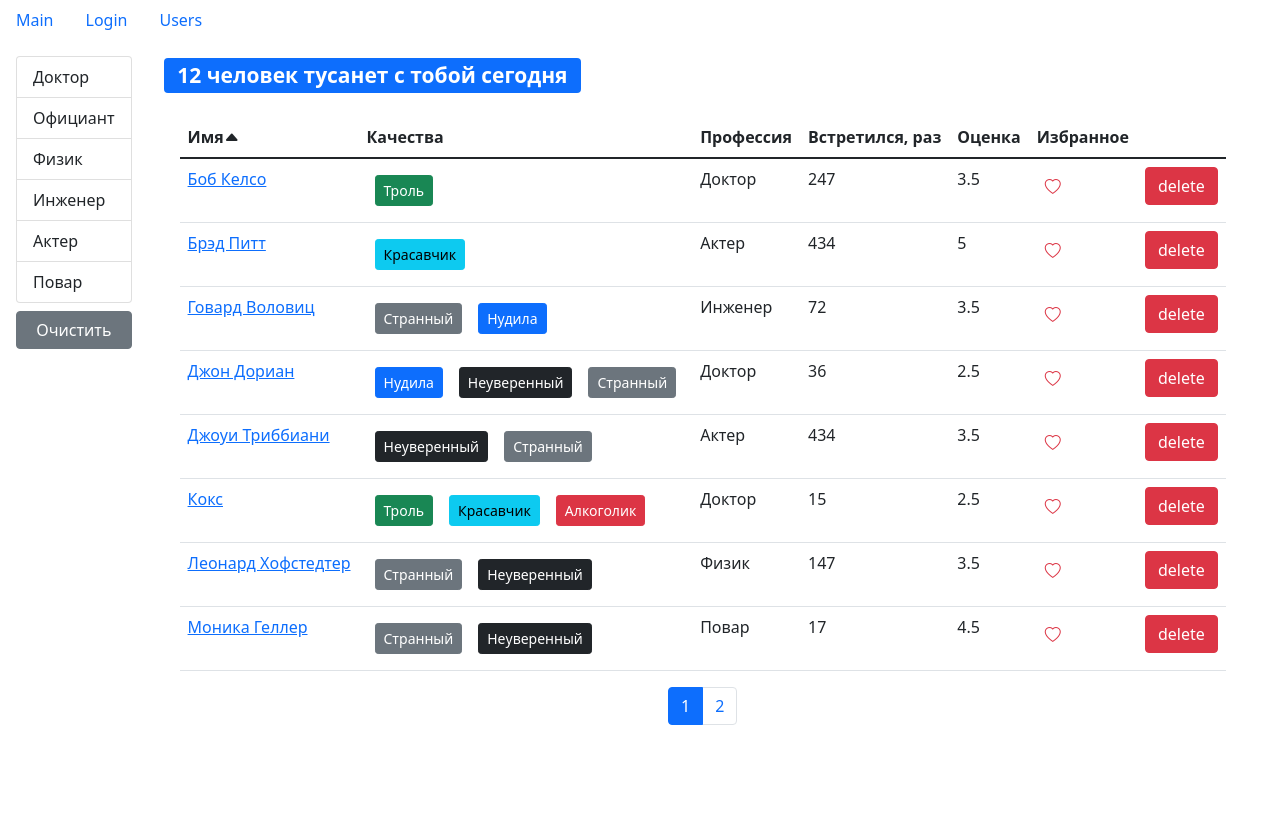
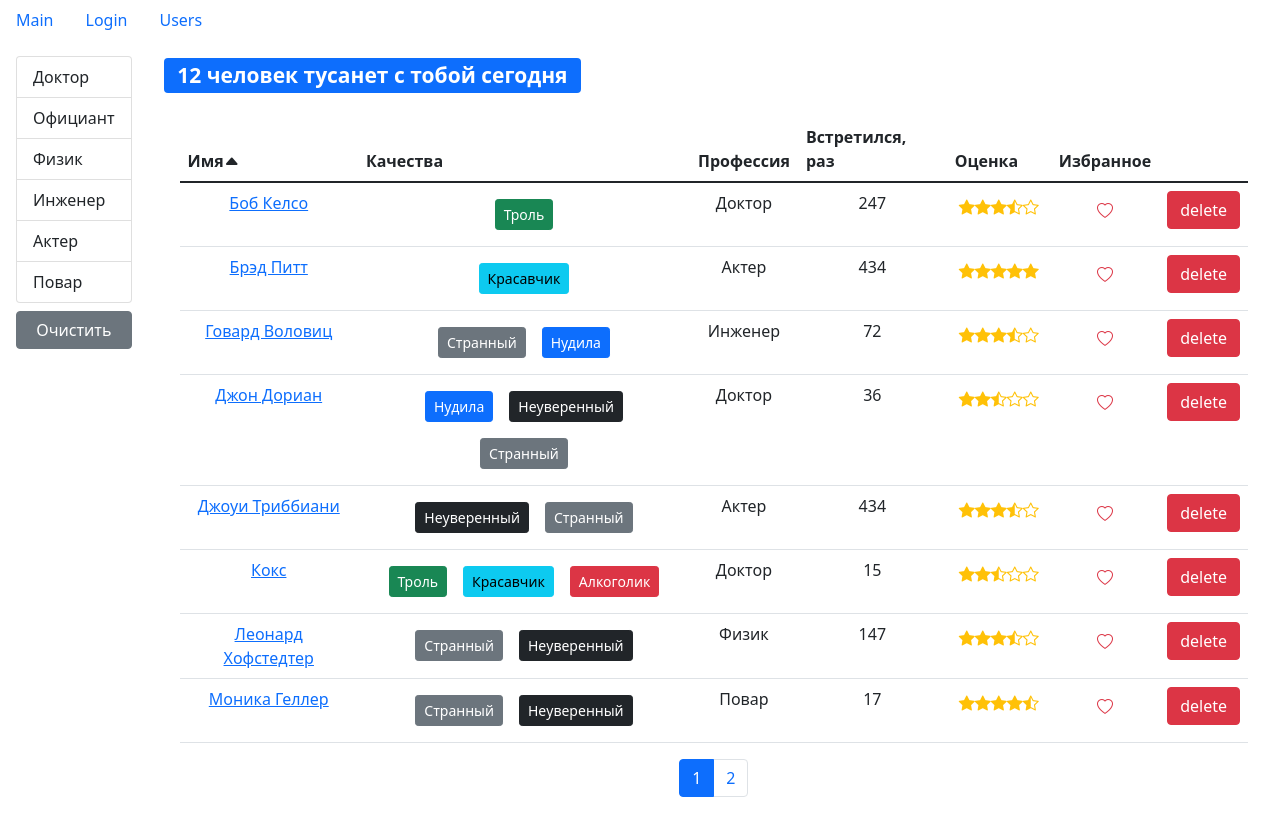
Before and after one commit to Alex-g-h/fast-company, a React (Create React App) app: page /users in a window 1280 px wide. Shown: the top 836 px of the page. Before the commit the page ends 800 px from the top, so only its background shows below. Built offline with nearby package versions, Linux system fonts and the light colour scheme.

Commit message:
Rating with stars

```diff
--- /dev/null
+++ b/src/app/components/rateOne.jsx
@@ -0,0 +1,20 @@
+import React from "react";
+import PropTypes from "prop-types";
+
+const RateOne = ({ rate }) => {
+  let rateClass = "bi text-warning bi-star"; // equal to (rate <= 0.0)
+
+  if (rate >= 1.0) {
+    rateClass += "-fill";
+  } else if (rate >= 0.5) {
+    rateClass += "-half";
+  }
+
+  return <i className={rateClass}></i>;
+};
+
+RateOne.propTypes = {
+  rate: PropTypes.number.isRequired
+};
+
+export default RateOne;
--- /dev/null
+++ b/src/app/components/rating.jsx
@@ -0,0 +1,21 @@
+import React from "react";
+import RateOne from "./rateOne";
+import PropTypes from "prop-types";
+
+const Rating = ({ rating }) => {
+  return (
+    <div className="d-flex p-1 flex-row">
+      <RateOne rate={rating} />
+      <RateOne rate={rating - 1} />
+      <RateOne rate={rating - 2} />
+      <RateOne rate={rating - 3} />
+      <RateOne rate={rating - 4} />
+    </div>
+  );
+};
+
+Rating.propTypes = {
+  rating: PropTypes.number.isRequired
+};
+
+export default Rating;
--- a/src/app/components/tableBody.jsx
+++ b/src/app/components/tableBody.jsx
@@ -18,7 +18,7 @@ const TableBody = ({ data, columns }) => {
       {data.map((item) => (
         <tr key={item._id}>
           {Object.keys(columns).map((column) => (
-            <td key={column}>{renderContent(item, column)}</td>
+            <td key={column} align="center">{renderContent(item, column)}</td>
           ))}
         </tr>
       ))}
--- a/src/app/components/userInfo.jsx
+++ b/src/app/components/userInfo.jsx
@@ -3,6 +3,7 @@ import PropTypes from "prop-types";
 import api from "../api";
 import Quality from "./quality";
 import { useHistory } from "react-router-dom";
+import Rating from "./rating";
 
 const UserInfo = ({ id }) => {
   const [user, setUser] = useState();
@@ -24,8 +25,8 @@ const UserInfo = ({ id }) => {
           <Quality key={quality._id} {...quality} />
         ))}
       </div>
-      <p>completedMeetings: {completedMeetings}</p>
-      <h3>Rate: {rate}</h3>
+      <p>Встретился, раз: {completedMeetings}</p>
+      <Rating key={id} rating={rate} />
       <button
         className="btn btn-secondary mt-2"
         onClick={() => {
--- a/src/app/components/usersTable.jsx
+++ b/src/app/components/usersTable.jsx
@@ -4,6 +4,7 @@ import BookMark from "./bookmark";
 import QualitiesList from "./qualitiesList";
 import Table from "./table";
 import { Link } from "react-router-dom";
+import Rating from "./rating";
 
 const UsersTable = ({
   users,
@@ -14,14 +15,22 @@ const UsersTable = ({
   ...rest
 }) => {
   const columns = {
-    name: { path: "name", name: "Имя", component: (user) => <Link to={`/users/${user._id}`}>{ user.name }</Link> },
+    name: {
+      path: "name",
+      name: "Имя",
+      component: (user) => <Link to={`/users/${user._id}`}>{user.name}</Link>
+    },
     qualities: {
       name: "Качества",
       component: (user) => <QualitiesList qualities={user.qualities} />
     },
     professions: { path: "profession.name", name: "Профессия" },
     completedMeetings: { path: "completedMeetings", name: "Встретился, раз" },
-    rate: { path: "rate", name: "Оценка" },
+    rate: {
+      path: "rate",
+      name: "Оценка",
+      component: (user) => <Rating key={user._id} rating={user.rate} />
+    },
     bookmark: {
       path: "bookmark",
       name: "Избранное",
```
